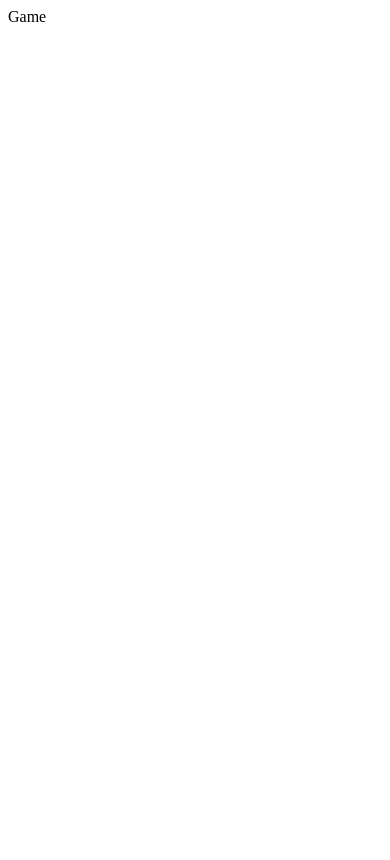
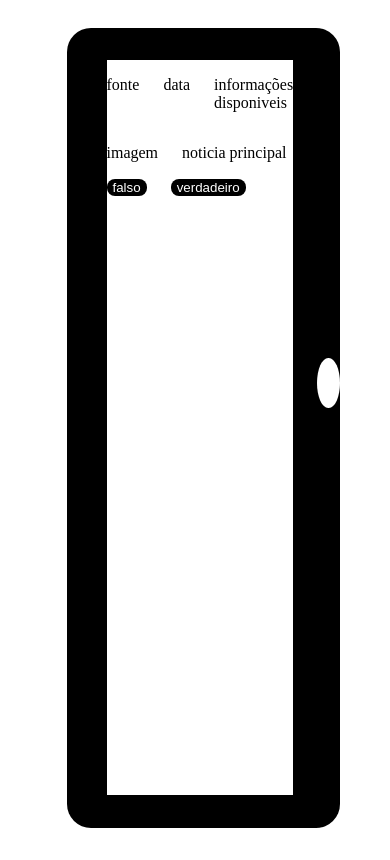
Before and after one commit to TCC-Media-Education/MediaEducation, a React (Vite) app in the folder tcc_project/: page /jogo in a window 390 px wide. Built offline with nearby package versions, Linux system fonts and the light colour scheme.

Commit message:
added tablet, tablet screen and react icons

```diff
--- a/tcc_project/package.json
+++ b/tcc_project/package.json
@@ -12,6 +12,7 @@
     "firebase": "^9.10.0",
     "react": "^18.2.0",
     "react-dom": "^18.2.0",
+    "react-icons": "^4.4.0",
     "react-router-dom": "^6.4.1"
   },
   "devDependencies": {
--- a/tcc_project/src/Pages/Game/Game.jsx
+++ b/tcc_project/src/Pages/Game/Game.jsx
@@ -1,9 +1,10 @@
+import Tablet from "./Tablet/Tablet"
 
 function Game() {
 
     return (
         <div>
-            Game
+            <Tablet/>
         </div>
     )
 }
--- /dev/null
+++ b/tcc_project/src/Pages/Game/Tablet/Tablet.css
@@ -0,0 +1,59 @@
+.all-screen-div {
+    min-height: 100vh;
+}
+
+.main-tablet-div {
+    position: fixed;
+    margin-left: 15%;
+    margin-top: 5%;
+    width: 70%;
+    height: 800px;
+    background-color: black;
+    border-radius: 24px;
+
+}
+
+.main-tablet-div #tablet-elements {
+    display: flex;
+    flex-direction: row;
+    gap: 24px;
+}
+
+.main-tablet-div #screen {
+    background-color: white;
+    margin-left: 40px;
+    margin-top: 32px;
+    width: 85%;
+    height: 735px;
+}
+
+.main-tablet-div #tablet-button {
+    background-color: white;
+    height: 50px;
+    margin-top: 330px;
+    width: 50px;
+    border-radius: 50%;
+}
+
+.main-tablet-div #source-date-infos {
+    display: flex;
+    flex-direction: row;
+    gap: 24px
+}
+
+.main-tablet-div #image-article-infos {
+    display: flex;
+    flex-direction: row;
+    gap: 24px;
+}
+
+.main-tablet-div #true-button {
+    margin-left: 24px;
+}
+
+.main-tablet-div .buttons {
+    background-color: black;
+    color: white;
+    border-radius: 8px;
+    border: none;
+}
--- /dev/null
+++ b/tcc_project/src/Pages/Game/Tablet/Tablet.jsx
@@ -0,0 +1,38 @@
+import "./Tablet.css"
+
+export default function Tablet() {
+
+
+
+    return (
+        <div className="all-screen-div">
+            <div className="main-tablet-div">
+                <div id="tablet-elements">
+                    <div id="screen">
+                        <div id="source-date-infos">
+                            <p>fonte</p>
+                            <p>data</p>
+                            <p>informações disponiveis</p>
+                        </div>
+                        <div id="image-article-infos">
+                            <p>imagem</p>
+                            <p>noticia principal</p>
+                        </div>
+                        <div id="true-false-buttons">
+                        <button className="buttons" id="false-button" onClick={() => {console.log("test")}}>
+                            falso
+                        </button>
+                        <button className="buttons" id="true-button">
+                            verdadeiro
+                        </button>
+                    </div>
+                    </div>
+                    <div id="tablet-button">
+
+                    </div>
+
+                </div>
+            </div>
+        </div>
+    )
+}
```
Also changed, not shown: tcc_project/src/Models/Article.js (added, +16 -0 lines), 1 other file (tests, documents, lock files or other folders).
